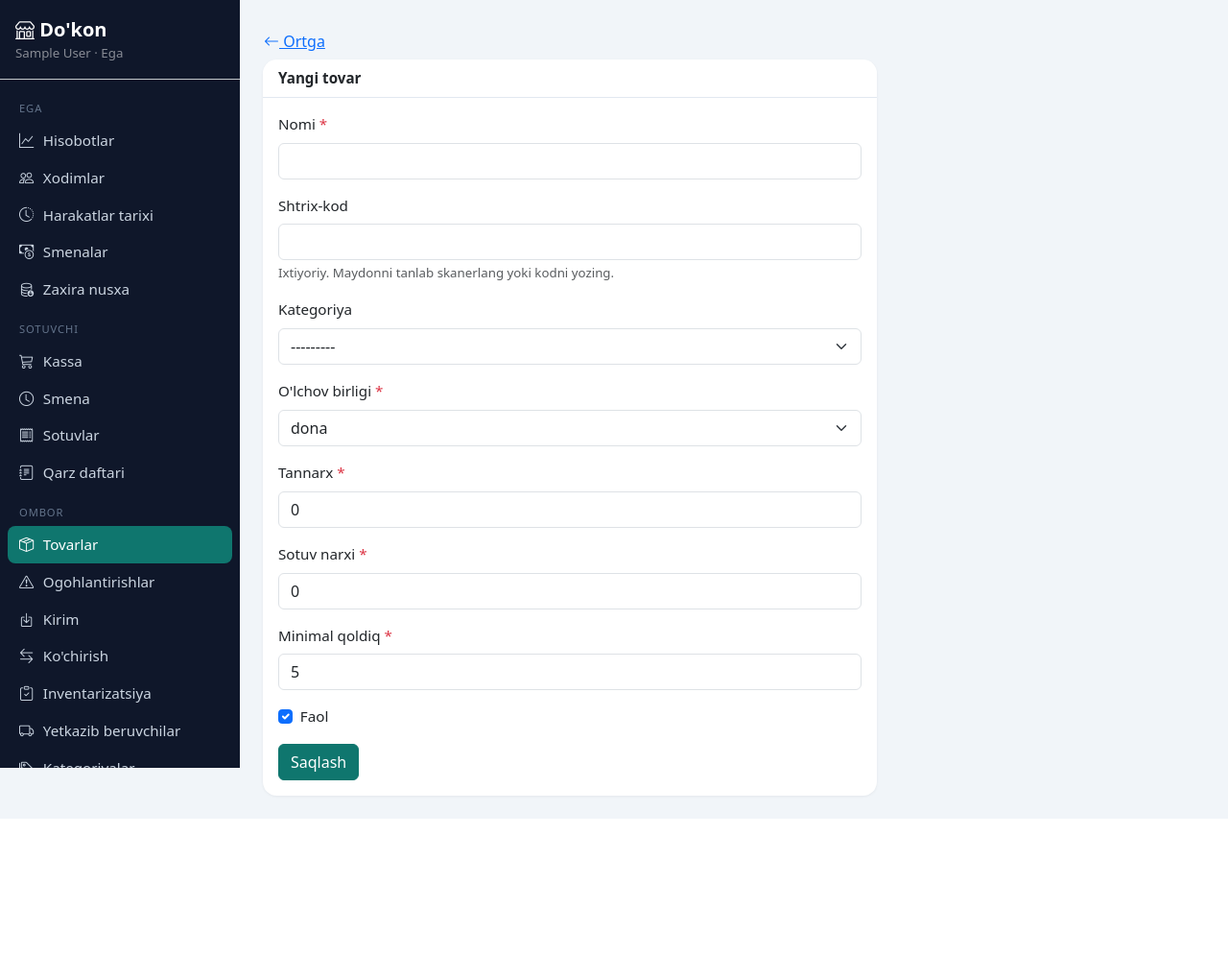
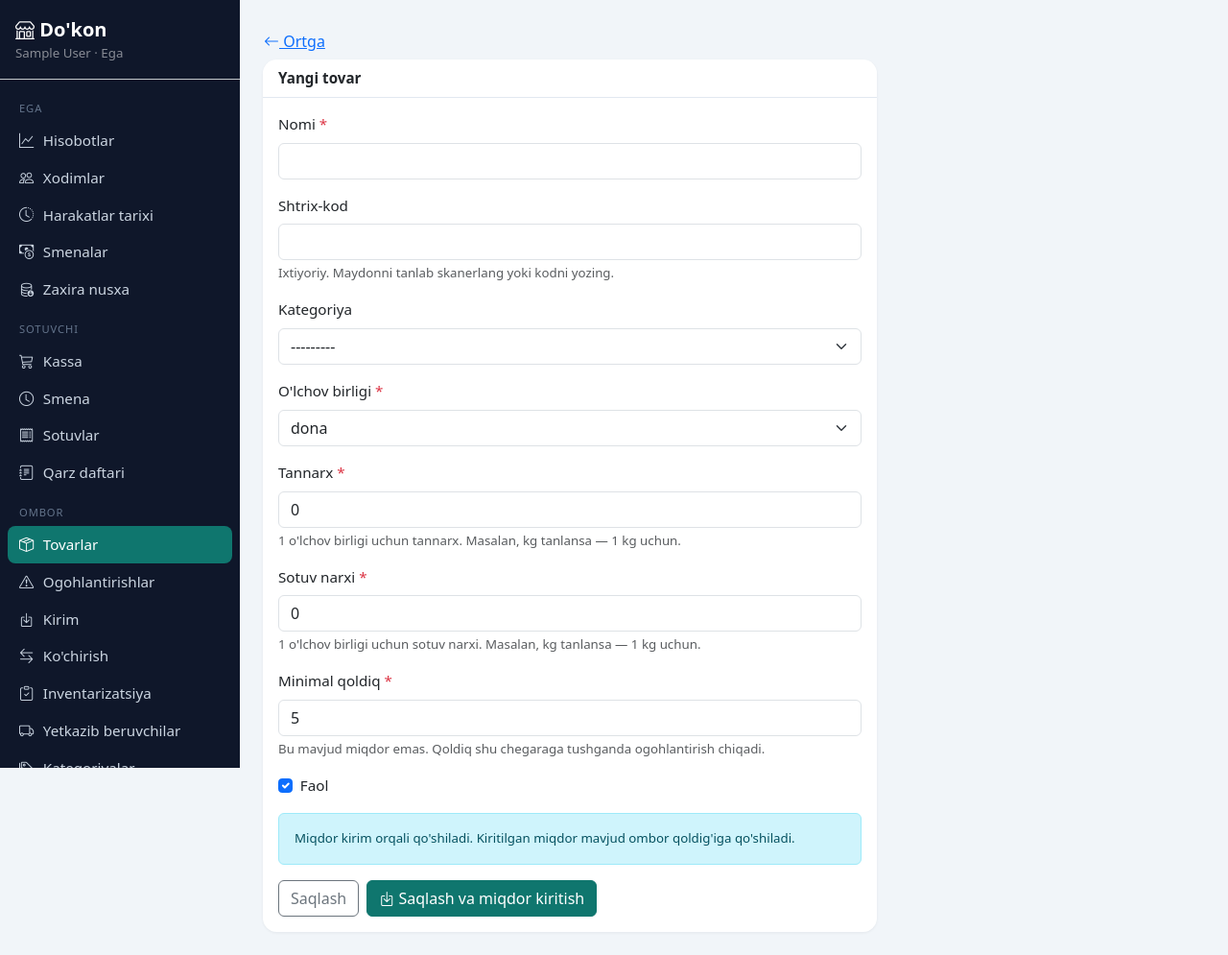
Before and after one commit to raxmatilla556-prog/CRM, a Django app: page /ombor/tovar/yangi/ in a window 1280 px wide. Shown: the whole page at 96% size. Before the commit the page ends 853 px from the top, so only its background shows below. Run offline with Django 5.2, Linux system fonts and the light colour scheme; the visitor is signed in with stand-in values (Sample User, id 1); data that the repository does not hold is empty; some libraries are stand-ins or nearby versions.

Commit message:
Add guided stock entry from product form

```diff
--- a/core/i18n.py
+++ b/core/i18n.py
@@ -75,6 +75,21 @@ RU = {
     'Tannarx': 'Себестоимость',
     'Sotuv narxi': 'Цена продажи',
     'Minimal qoldiq': 'Мин. остаток',
+    "1 o'lchov birligi uchun tannarx. Masalan, kg tanlansa — 1 kg uchun.":
+        'Себестоимость одной единицы. Если выбраны кг — за 1 кг.',
+    "1 o'lchov birligi uchun sotuv narxi. Masalan, kg tanlansa — 1 kg uchun.":
+        'Цена продажи одной единицы. Если выбраны кг — за 1 кг.',
+    'Bu mavjud miqdor emas. Qoldiq shu chegaraga tushganda ogohlantirish chiqadi.':
+        'Это не фактический остаток. При снижении до этого уровня появится предупреждение.',
+    "Miqdor kirim orqali qo'shiladi. Kiritilgan miqdor mavjud ombor qoldig'iga qo'shiladi.":
+        'Количество добавляется через приход. Введённое количество прибавится к текущему остатку на складе.',
+    'Saqlash va miqdor kiritish': 'Сохранить и указать количество',
+    'Miqdor kiritish uchun tovarni faol qiling.': 'Для ввода количества сделайте товар активным.',
+    'Miqdorni tanlangan birlikda kiriting: masalan, 25.5 kg. Narxlar 1 birlik uchun.':
+        'Введите количество в выбранных единицах, например 25.5 кг. Цены указываются за 1 единицу.',
+    "Kirim omborga qo'shiladi. Kassada sotish uchun tovarni do'konga ko'chiring.":
+        'Приход добавляется на склад. Для продажи переместите товар в магазин.',
+    "Do'konga ko'chirish": 'Переместить в магазин',
     'Qoldiq': 'Остаток',
     'Kam qolgan': 'Заканчивается',
     'Kam qolgan tovarlar': 'Заканчивающиеся товары',
--- a/inventory/forms.py
+++ b/inventory/forms.py
@@ -17,7 +17,12 @@ class ProductForm(StyledFormMixin, forms.ModelForm):
                 'autocomplete': 'off', 'spellcheck': 'false', 'data-barcode-input': '1',
             }),
         }
-        help_texts = {'barcode': 'Ixtiyoriy. Maydonni tanlab skanerlang yoki kodni yozing.'}
+        help_texts = {
+            'barcode': 'Ixtiyoriy. Maydonni tanlab skanerlang yoki kodni yozing.',
+            'cost_price': "1 o'lchov birligi uchun tannarx. Masalan, kg tanlansa — 1 kg uchun.",
+            'sale_price': "1 o'lchov birligi uchun sotuv narxi. Masalan, kg tanlansa — 1 kg uchun.",
+            'min_qty': "Bu mavjud miqdor emas. Qoldiq shu chegaraga tushganda ogohlantirish chiqadi.",
+        }
         error_messages = {'barcode': {'unique': 'Bu shtrix-kod boshqa tovarga biriktirilgan.'}}
 
     def clean_barcode(self):
--- a/inventory/views.py
+++ b/inventory/views.py
@@ -6,8 +6,9 @@ from django.contrib import messages
 from django.core.paginator import Paginator
 from django.db import transaction
 from django.db.models import Q
-from django.http import JsonResponse
+from django.http import Http404, JsonResponse
 from django.shortcuts import get_object_or_404, redirect, render
+from django.urls import reverse
 from django.utils import timezone
 from django.utils.dateparse import parse_date
 from django.views.decorators.http import require_POST
@@ -71,7 +72,12 @@ def product_edit(request, pk=None):
         else:
             log_action(request.user, f"Tovar qo‘shildi: {product.name} ({fmt_money(product.sale_price)} so‘m)")
         messages.success(request, tr('Saqlandi'))
-        return redirect(request.GET.get('back') == 'receipt' and 'inventory:receipt_create' or 'inventory:stock')
+        if request.POST.get('action') == 'add_stock' or request.GET.get('back') == 'receipt':
+            if product.is_active:
+                return redirect(f"{reverse('inventory:receipt_create')}?product={product.pk}")
+            messages.error(request, tr("Miqdor kiritish uchun tovarni faol qiling."))
+            return redirect('inventory:product_edit', pk=product.pk)
+        return redirect('inventory:stock')
     return render(request, 'inventory/product_form.html', {
         'form': form, 'instance': instance,
         'can_delete': instance is not None and not _has_history(instance),
@@ -157,6 +163,18 @@ def receipt_list(request):
 @warehouse_required
 def receipt_create(request):
     errors = []
+    initial_product = None
+    if request.method == 'GET' and request.GET.get('product'):
+        try:
+            product_id = int(request.GET['product'])
+        except (TypeError, ValueError):
+            raise Http404
+        product = get_object_or_404(Product, pk=product_id, is_active=True)
+        initial_product = {
+            'id': product.pk, 'name': product.name, 'unit': product.unit,
+            'cost_price': str(product.cost_price), 'sale_price': str(product.sale_price),
+            'warehouse_qty': str(product.warehouse_qty),
+        }
     if request.method == 'POST':
         ids = request.POST.getlist('product')
         qtys = request.POST.getlist('qty')
@@ -202,7 +220,9 @@ def receipt_create(request):
                 log_action(request.user, f"Kirim #{receipt.pk}, sotuv narxi o‘zgardi: {'; '.join(price_changes)}")
             messages.success(request, tr('Kirim saqlandi'))
             return redirect('inventory:receipt_detail', pk=receipt.pk)
-    return render(request, 'inventory/receipt_form.html', {'suppliers': Supplier.objects.all(), 'errors': errors})
+    return render(request, 'inventory/receipt_form.html', {
+        'suppliers': Supplier.objects.all(), 'errors': errors, 'initial_product': initial_product,
+    })
 
 
 @warehouse_required
--- a/templates/inventory/product_form.html
+++ b/templates/inventory/product_form.html
@@ -10,7 +10,15 @@
       {% if instance %}
       <div class="alert alert-light small">{% t "Do'konda" %}: <b>{{ instance.store_qty|qty }}</b> · {% t "Omborda" %}: <b>{{ instance.warehouse_qty|qty }}</b> {{ instance.unit }}</div>
       {% endif %}
-      <button class="btn btn-primary">{% t "Saqlash" %}</button>
+      <div class="alert alert-info small">
+        {% t "Miqdor kirim orqali qo'shiladi. Kiritilgan miqdor mavjud ombor qoldig'iga qo'shiladi." %}
+      </div>
+      <div class="d-flex flex-wrap gap-2">
+        <button class="btn btn-outline-secondary" type="submit">{% t "Saqlash" %}</button>
+        <button class="btn btn-primary" type="submit" name="action" value="add_stock">
+          <i class="bi bi-box-arrow-in-down"></i> {% t "Saqlash va miqdor kiritish" %}
+        </button>
+      </div>
     </form>
     {% if can_delete %}
     <form method="post" action="{% url 'inventory:product_delete' instance.pk %}" class="mt-3" data-confirm="{% t "Tovarni o'chirasizmi?" %}">{% csrf_token %}
--- a/templates/inventory/receipt_detail.html
+++ b/templates/inventory/receipt_detail.html
@@ -17,4 +17,10 @@
     <tfoot><tr class="fw-bold"><td colspan="3">{% t "Jami" %}</td><td class="num">{{ receipt.total_cost|money }} {% t "so'm" %}</td><td></td></tr></tfoot>
   </table></div>
 </div>
+<div class="alert alert-info mt-3">
+  <div class="small mb-2">{% t "Kirim omborga qo'shiladi. Kassada sotish uchun tovarni do'konga ko'chiring." %}</div>
+  <a href="{% url 'inventory:transfer' %}" class="btn btn-outline-primary btn-sm">
+    <i class="bi bi-arrow-left-right"></i> {% t "Do'konga ko'chirish" %}
+  </a>
+</div>
 {% endblock %}
```
Also changed, not shown: inventory/tests.py (+46 -1 lines), templates/inventory/receipt_form.html (+16 -4 lines), README.md.
